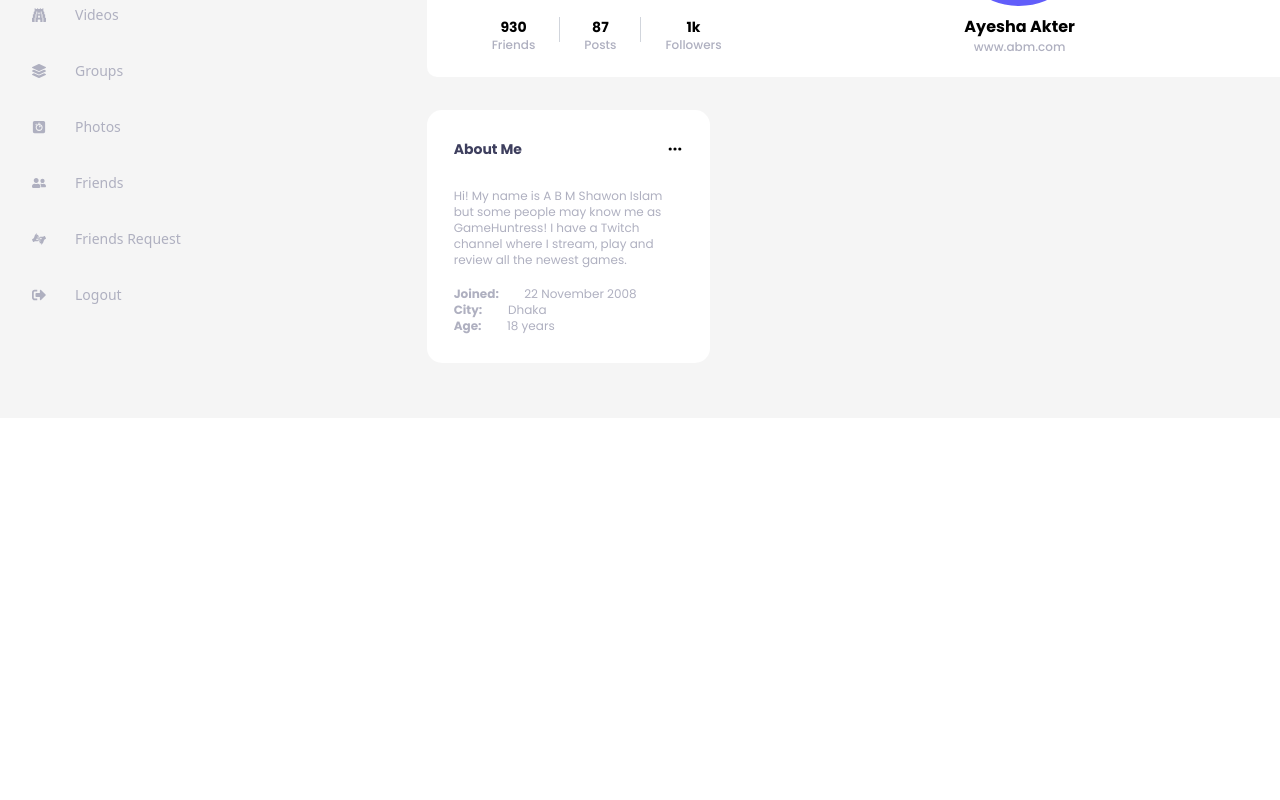
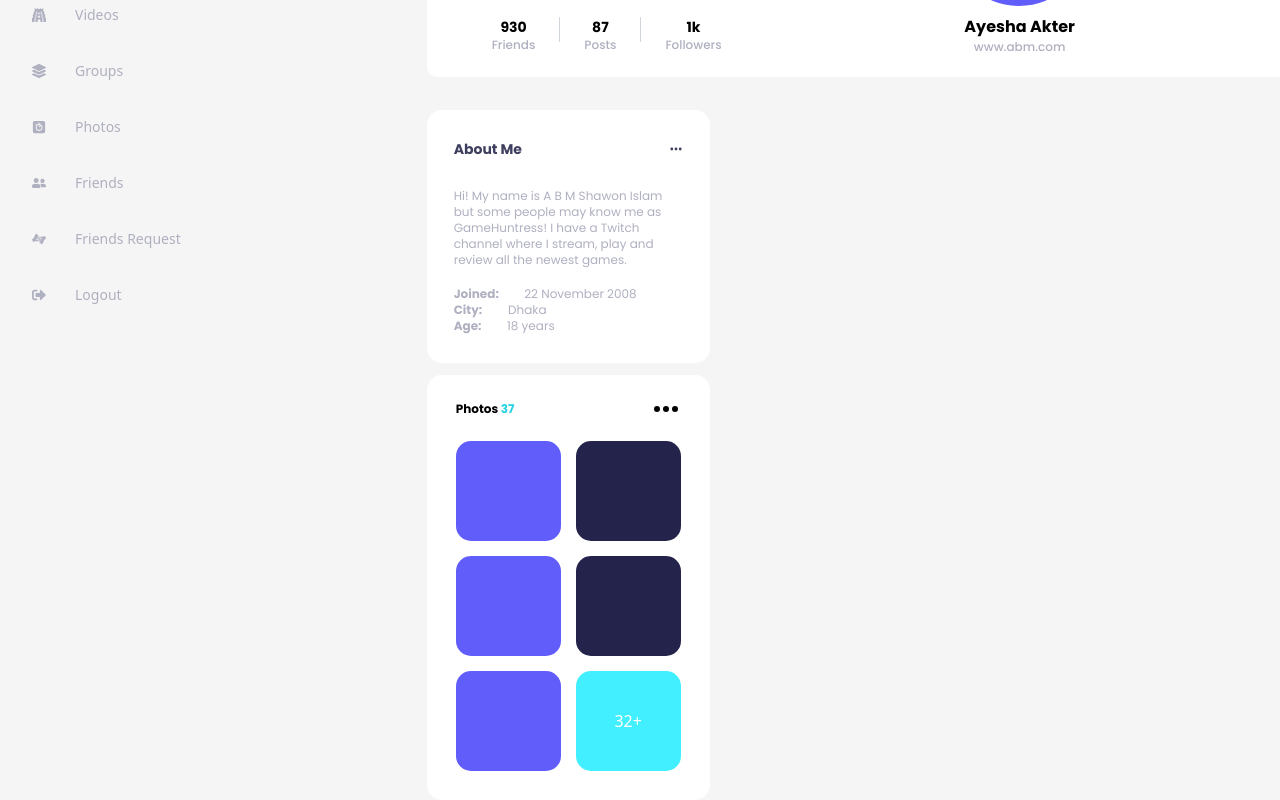
Before and after one commit to ayeshaakter02/Social-Media, a Next.js app in the folder client/: page / in a window 1280 px wide. Shown: the part 460-1260 px from the top of the page. Before the commit the page ends 878 px from the top, so only its background shows below. Built offline with nearby package versions, Linux system fonts and the light colour scheme.

Commit message:
ohotos part design

```diff
--- a/client/src/app/(root)/page.jsx
+++ b/client/src/app/(root)/page.jsx
@@ -1,7 +1,8 @@
 "use client"
-import Aboutme from '@/components/Home/Aboutme'
-import PostCard from '@/components/Home/PostCard'
-import ProfileHeader from '@/components/Home/ProfileHeader'
+import Aboutme from '@/components/common/Aboutme'
+import Photos from '@/components/common/Photos'
+import PostCard from '@/components/common/PostCard'
+import ProfileHeader from '@/components/common/ProfileHeader'
 import React from 'react'
 
 const page = () => {
@@ -10,6 +11,7 @@ const page = () => {
       <ProfileHeader/>
       {/* <PostCard/> */}
       <Aboutme/>
+      <Photos/>
     </div>
   )
 }
--- a/client/src/components/Home/Aboutme.jsx
+++ b/client/src/components/common/Aboutme.jsx
@@ -6,7 +6,7 @@ const Aboutme = () => {
     <div className='mt-8.25 w-70.75 bg-white py-7.25 px-6.75 rounded-[15px]'>
       <div className="flex justify-between items-center">
         <h2 className='font-poppins font-bold text-sm text-[#3E3F5E]'>About Me</h2>
-        <HiDotsHorizontal />
+        <HiDotsHorizontal className='font-poppins font-bold text-sm text-[#3E3F5E]'/>
       </div>
       <p className='font-poppins font-normal text-xs text-[#AFB0C0] mt-7.25 mb-4.5'>Hi! My name is A B M Shawon Islam but some people may know me as GameHuntress! I have a Twitch channel where I stream, play and review all the newest games.</p>
       <div className='font-poppins text-xs text-[#AFB0C0] flex w-45.75 justify-between'>
--- /dev/null
+++ b/client/src/components/common/Photos.jsx
@@ -0,0 +1,23 @@
+import React from 'react'
+import { HiDotsHorizontal } from "react-icons/hi";
+
+const Photos = () => {
+  return (
+    <div className='mt-3 bg-white rounded-[15px] w-70.75 px-7.25 pt-4.75 pb-7.25'>
+        <div className="flex justify-between items-center mb-4.25">
+            <p className='font-poppins font-bold text-xs'>Photos <span className='text-[#23D2E2]'>37</span></p>
+            <HiDotsHorizontal className='font-poppins font-normal text-[30px]'/>
+        </div>
+        <div className="grid grid-cols-2 gap-3.75">
+            <div className='bg-[#615DFA] w-26.25 h-25 rounded-[15px]'></div>
+            <div className='bg-[#24234B] w-26.25 h-25 rounded-[15px]'></div>
+            <div className='bg-[#615DFA] w-26.25 h-25 rounded-[15px]'></div>
+            <div className='bg-[#24234B] w-26.25 h-25 rounded-[15px]'></div>
+            <div className='bg-[#615DFA] w-26.25 h-25 rounded-[15px]'></div>
+            <div className='bg-[#41EFFF] w-26.25 h-25 rounded-[15px] flex justify-center items-center'><p className='text-white'>32+</p></div>
+        </div>
+    </div>
+  )
+}
+
+export default Photos
```
Also changed, not shown: client/src/components/common/PostCard.jsx (renamed from client/src/components/Home/PostCard.jsx), client/src/components/common/ProfileHeader.jsx (renamed from client/src/components/Home/ProfileHeader.jsx).
